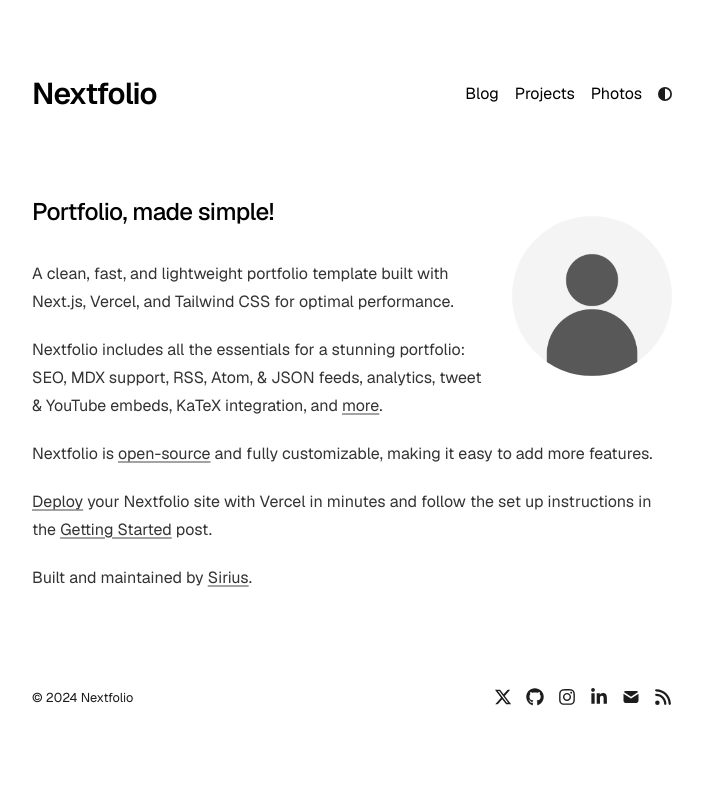
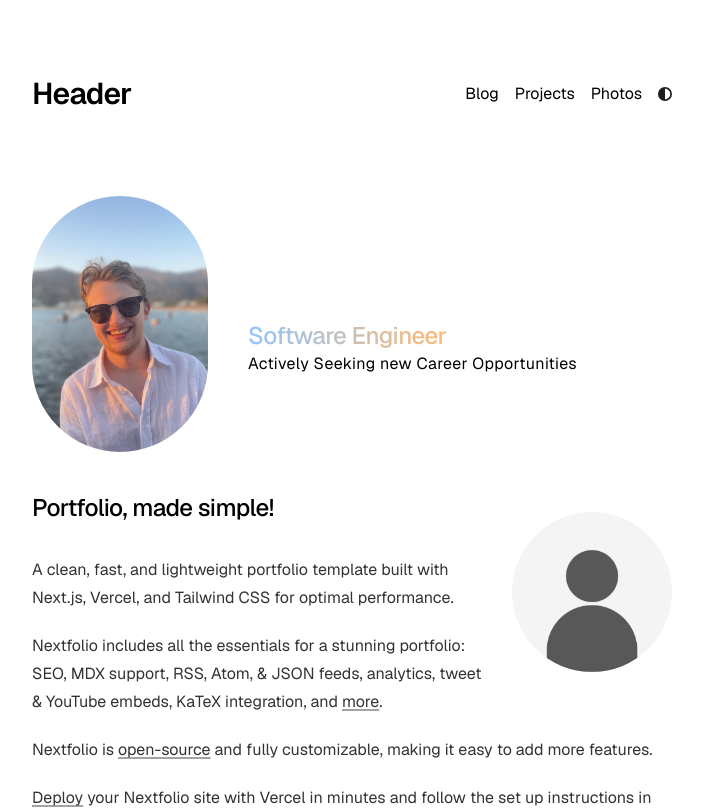
Before and after one commit to samofuture/my-portfolio, a Next.js app: page / in a window 1280 px wide. Shown: the top 809 px of the page, without its empty margins (288-991 px from the left). Built offline with nearby package versions, Linux system fonts and the light colour scheme.

Commit message:
Adding Banner

```diff
--- /dev/null
+++ b/app/components/banner.tsx
@@ -0,0 +1,20 @@
+import React from "react";
+import Image from "next/image";
+import ProfileImg from "../../public/img/profileImg.jpg";
+
+export default function Banner() {
+    return <div className="wrapper flex flex-col md:flex-row items-center gap-10 mb-10">
+        <div className="w-44 h-64 rounded-full">
+            <Image className="w-full h-full rounded-full object-cover" src={ProfileImg} alt="ProfileImg" />
+        </div>
+        <div className="flex flex-col items-center md:items-start">
+            <h1 className="text-5xl font-bold text-white">Sam Crane</h1>
+            <h3 className="text-2xl font-semibold bg-clip-text text-transparent bg-gradient-to-r from-blue-300 to-orange-300 tracking-wide">
+                Software Engineer
+            </h3>
+            <p className="text-base tracking-wide text-center md:text-left">
+                Actively Seeking new Career Opportunities
+            </p>
+        </div>
+    </div>;
+}
--- a/app/components/nav.tsx
+++ b/app/components/nav.tsx
@@ -14,7 +14,7 @@
       <div className="flex flex-col md:flex-row md:items-center justify-between">
         <div className="flex items-center">
           <Link href="/" className="text-3xl font-semibold tracking-tight">
-            {metaData.title}
+            Header
           </Link>
         </div>
         <div className="flex flex-row gap-4 mt-6 md:mt-0 md:ml-auto items-center">
--- a/app/layout.tsx
+++ b/app/layout.tsx
@@ -8,6 +8,7 @@
 import Footer from "./components/footer";
 import { ThemeProvider } from "./components/theme-switch";
 import { metaData } from "./config";
+import Banner from "./components/banner";
 
 export const metadata: Metadata = {
   metadataBase: new URL(metaData.baseUrl),
@@ -83,6 +84,7 @@
         >
           <main className="flex-auto min-w-0 mt-2 md:mt-6 flex flex-col px-6 sm:px-4 md:px-0 max-w-[640px] w-full">
             <Navbar />
+            <Banner />
             {children}
             <Footer />
             <Analytics />
```
Also changed, not shown: public/img/profileImg.jpg (added).
